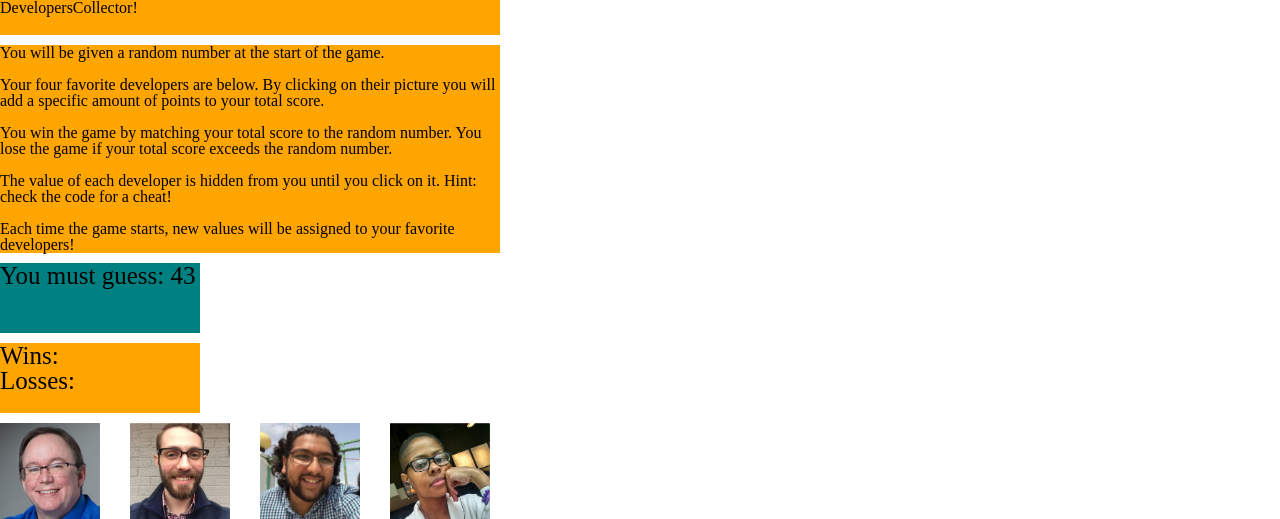
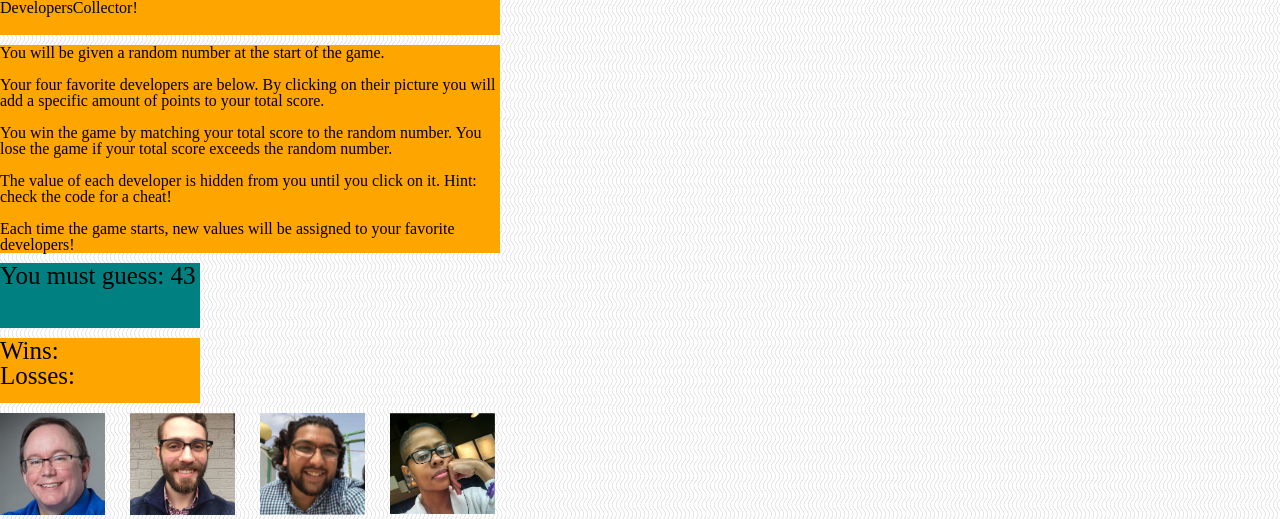
Before and after one commit to swuap/unit-4-game, a plain HTML site: page index.html in a window 1280 px wide. Shown: the top 519 px of the page. Drawn offline with Linux system fonts and the light colour scheme.

Commit message:
minor tweaks plus a readme file

```diff
--- a/assets/css/style.css
+++ b/assets/css/style.css
@@ -1,3 +1,8 @@
+body {
+    background-image: url("vertical-waves.png");
+    margin: 0;
+}
+
 #title {
     background-color: orange;
     height: 35px;
@@ -15,7 +20,7 @@
     background-color: teal;
     font-size: 25px;
     width: 200px;
-    height: 70px;
+    height: 65px;
     margin-bottom: 10px;
 }
 
@@ -23,13 +28,13 @@
     background-color: orange;
     font-size: 25px;
     width: 200px;
-    height: 70px;
+    height: 65px;
     margin-bottom: 10px;
 }
 
 .thumbnails {
-    width: 100px;
-    margin: 0 30px 10px 0;
+    width: 105px;
+    margin: 0 25px 10px 0;
 }
 
 #bruce {
```
Also changed, not shown: assets/css/vertical-waves.png (added), 1 other file.
